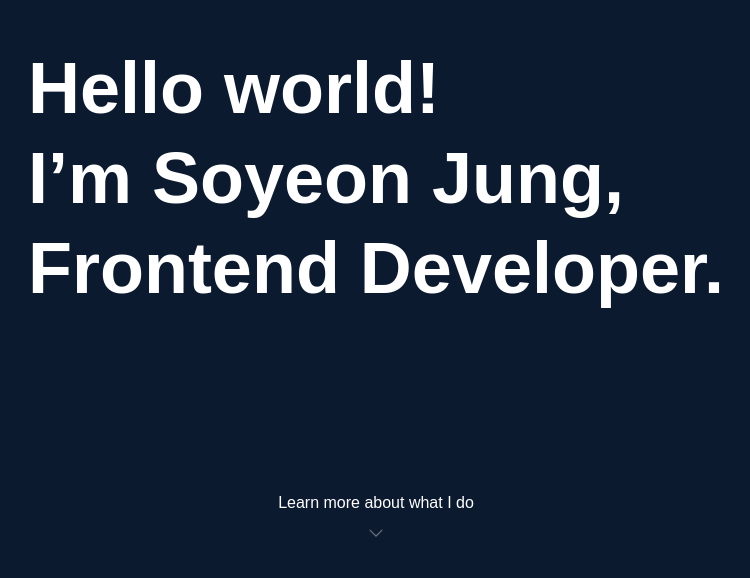
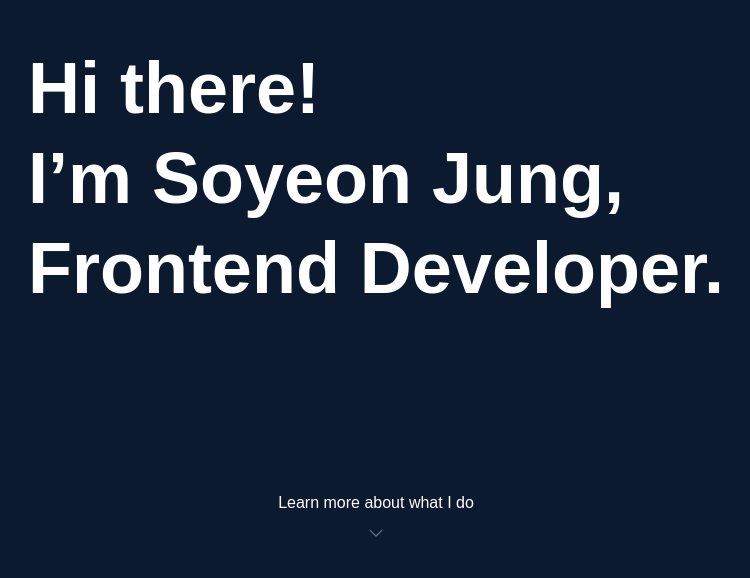
Before and after one commit to Jess2/portfolio, a React (Create React App) app: page /contact in a window 1280 px wide. Shown: the part 222-800 px from the top of the page, without its empty margins (264-1014 px from the left). Built offline with nearby package versions, Linux system fonts and the light colour scheme.

Commit message:
메인 문구 변경

```diff
--- a/src/pages/main.tsx
+++ b/src/pages/main.tsx
@@ -12,7 +12,7 @@ const Main = () => {
     <>
       <Section bgColor="night" isAlignCenter isFullWindow>
         <H1 color="white">
-          <FadeIn>Hello world!</FadeIn>
+          <FadeIn>Hi there!</FadeIn>
           <FadeIn delay={0.3}>I&rsquo;m Soyeon Jung,</FadeIn>
           <FadeIn delay={0.6}>Frontend Developer.</FadeIn>
         </H1>
```
